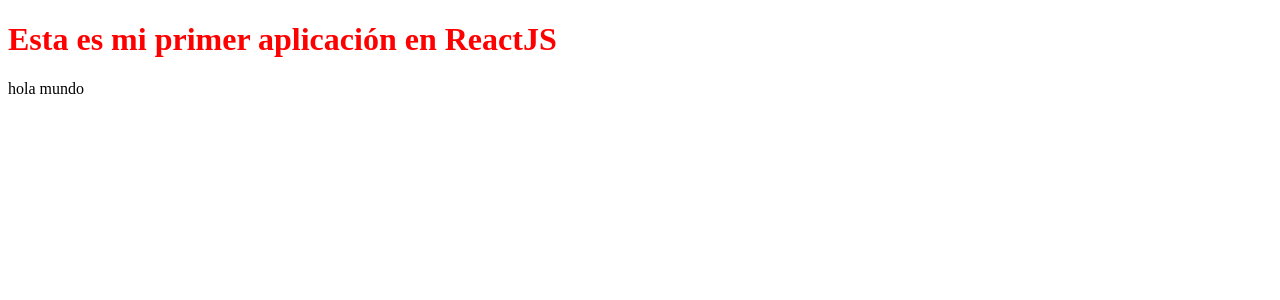
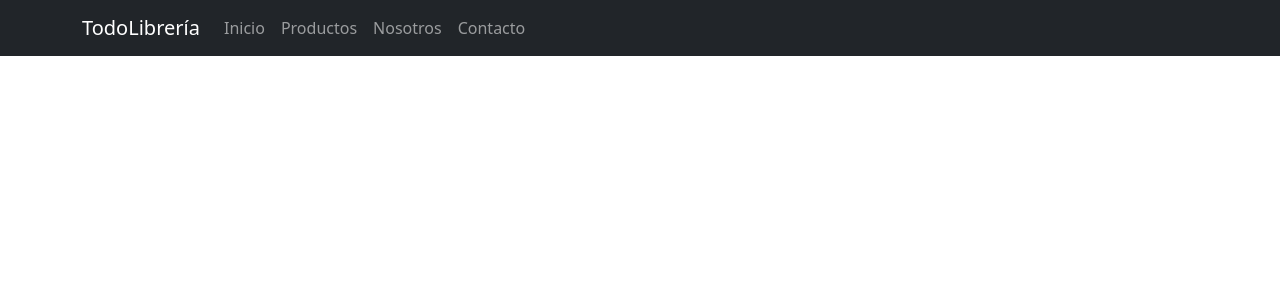
Before and after one commit to martinnmoreira/ProyectoFinalReactJs-Moreira, a React (Create React App) app: page / in a window 1280 px wide. Shown: the top 300 px of the page. Built offline with nearby package versions, Linux system fonts and the light colour scheme.

Commit message:
Menú con bootstrap

```diff
--- a/package.json
+++ b/package.json
@@ -6,9 +6,12 @@
     "@testing-library/jest-dom": "^5.16.4",
     "@testing-library/react": "^13.1.1",
     "@testing-library/user-event": "^13.5.0",
+    "bootstrap": "^5.1.3",
     "react": "^18.1.0",
+    "react-bootstrap": "^2.3.1",
     "react-dom": "^18.1.0",
     "react-scripts": "5.0.1",
+    "sass": "^1.51.0",
     "web-vitals": "^2.1.4"
   },
   "scripts": {
--- a/src/App.js
+++ b/src/App.js
@@ -1,8 +1,9 @@
+import Header from "./components/Navbar/Navbar.js";
+
 function App() {
   return (
     <div className="App">
-      <h1>Esta es mi primer aplicación en ReactJS</h1>
-      <p>hola mundo</p>
+      <Header />
     </div>
   );
 }
--- /dev/null
+++ b/src/components/Navbar/Navbar.js
@@ -0,0 +1,16 @@
+import {Navbar, Nav, Container} from "react-bootstrap"
+export default function Header() {
+    return(
+        <Navbar bg="dark" variant="dark">
+            <Container>
+                <Navbar.Brand href="#inicio">TodoLibrería</Navbar.Brand>
+                <Nav className="me-auto">
+                    <Nav.Link href="#inicio">Inicio</Nav.Link>
+                    <Nav.Link href="#productos">Productos</Nav.Link>
+                    <Nav.Link href="#nosotros">Nosotros</Nav.Link>
+                    <Nav.Link href="#contacto">Contacto</Nav.Link>
+                </Nav>
+            </Container>
+        </Navbar>
+    );
+}
--- a/src/index.js
+++ b/src/index.js
@@ -4,6 +4,7 @@
 import reportWebVitals from './reportWebVitals';
 
 import "./styles/style.css"
+import 'bootstrap/dist/css/bootstrap.min.css';
 
 const root = ReactDOM.createRoot(document.getElementById('root'));
 root.render(
--- a/src/styles/style.css
+++ b/src/styles/style.css
@@ -1,3 +1,30 @@
 h1 {
     color: red;
 }
+
+.header {
+    height: 25px;
+    width: 100%;
+    background-color: black;
+    color: white;
+    display: flex;
+    flex-direction: row;
+    justify-content: center;
+    align-items: center;
+    padding: 10px;
+}
+
+.links {
+    display: flex;
+    list-style: none;
+
+
+}
+
+.links li {
+    padding: 15px;
+}
+
+.links li a {
+    text-decoration: none;
+}
```
Also changed, not shown: src/components/Images/logo.png (added), 1 other file (tests, documents, lock files or other folders).
